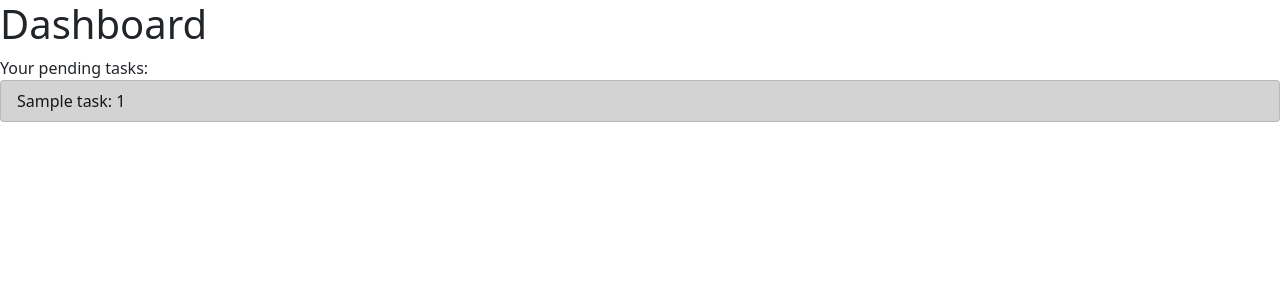
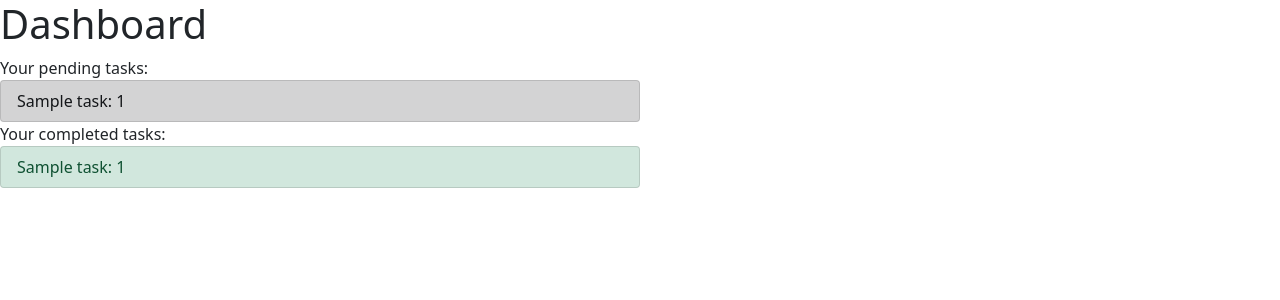
Before and after one commit to eileenwng/hackuci2021, a Flask app: template templates/dashboard.html in a window 1280 px wide. Shown: the top 300 px of the page. Run offline with Flask 2, Linux system fonts and the light colour scheme; the template is opened without the code that fills it: most values are stand-ins (such as "Sample title", 1, 10 or a date in 2020).

Commit message:
two columns

```diff
--- a/run.py
+++ b/run.py
@@ -128,8 +128,16 @@ def dashboard():
         doc_dict = doc.to_dict()
         pending_tasks.append((doc_dict['name'], doc_dict['interval']))
 
+    completed_tasks = []
+    docs = db.collection('completed').stream()
+
+    for doc in docs:
+        doc_dict = doc.to_dict()
+        completed_tasks.append((doc_dict['name'], doc_dict['interval']))
+
     pending_tasks.sort(key=lambda x:x[1])
-    return render_template('dashboard.html', pending_tasks=pending_tasks)
+    completed_tasks.sort(key=lambda x:x[1])
+    return render_template('dashboard.html', pending_tasks=pending_tasks, completed_tasks=completed_tasks)
 
 
 if __name__ == "__main__":
--- a/templates/dashboard.html
+++ b/templates/dashboard.html
@@ -1,14 +1,36 @@
 <!doctype html>
 <html lang="eng">
+    <style>
+        .left {
+            left: 0;
+            width: 50%;
+        }
+        .right {
+            right: 0;
+            width: 50%;
+        }
+    </style>
     <link href="https://cdn.jsdelivr.net/npm/bootstrap@5.0.0-beta1/dist/css/bootstrap.min.css" rel="stylesheet" integrity="sha384-giJF6kkoqNQ00vy+HMDP7azOuL0xtbfIcaT9wjKHr8RbDVddVHyTfAAsrekwKmP1" crossorigin="anonymous">
     <title>PApp</title>
     <h1>Dashboard</h1>
 
+    <div class="left">
     Your pending tasks:
-
     <ul class="list-group">
         {% for task in pending_tasks %}
         <li class="list-group-item list-group-item-dark"> {{ task[1] }}: {{ task[0] }}</li>
         {% endfor %}
     </ul>
+    </div>
+
+    <div class="right">
+        Your completed tasks:
+        <ul class="list-group">
+            {% for task in completed_tasks %}
+            <li class="list-group-item list-group-item-success"> {{ task[1] }}: {{ task[0] }}</li>
+            {% endfor %}
+        </ul>
+        </div>
+
+
 </html>
```
